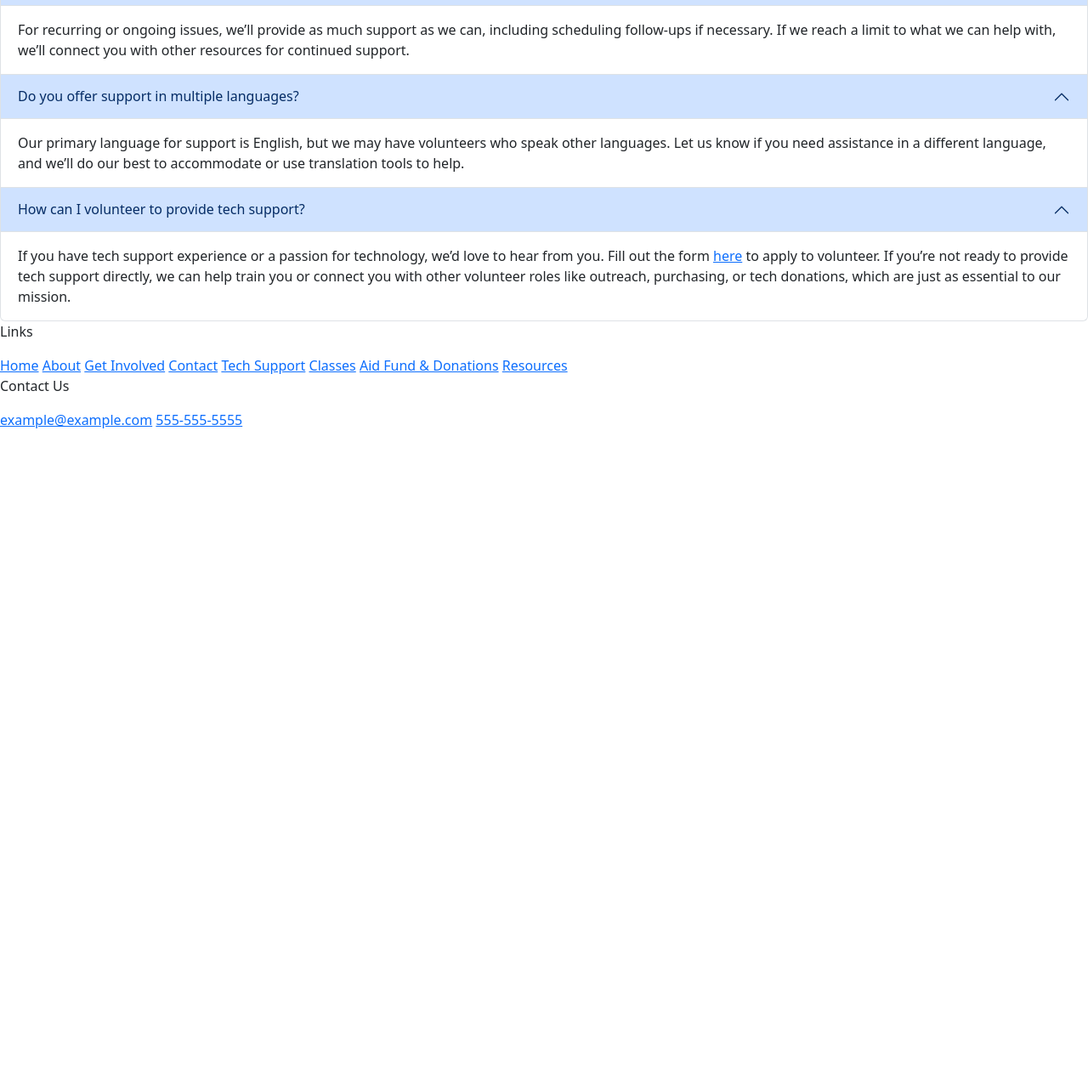
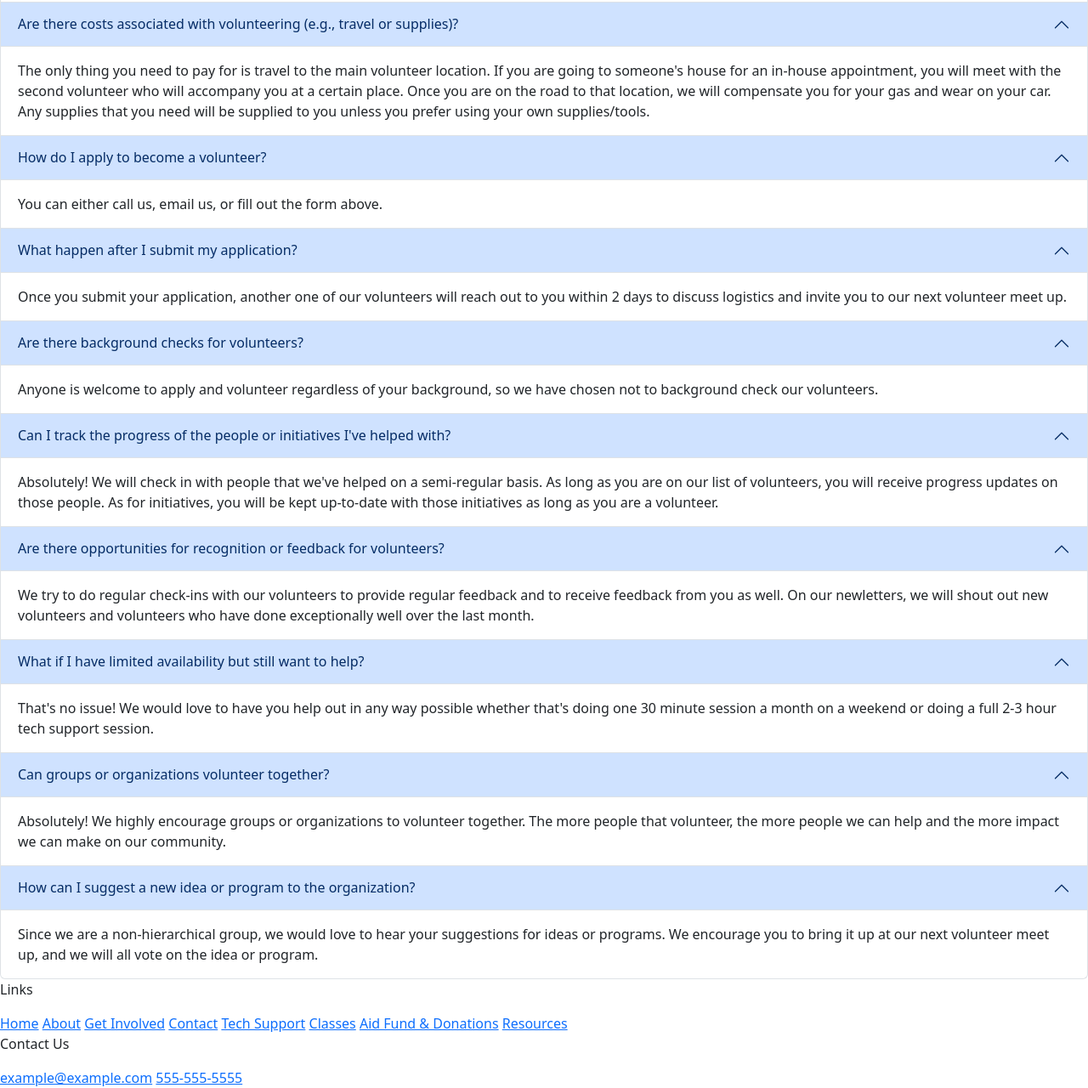
Before and after one commit to hunterb2121/hunterb2121.github.io, a plain HTML site: page get_involved.html in a window 1280 px wide. Shown: the part 4521-5801 px from the top of the page at 85% size. Before the commit the page ends 5027 px from the top, so only its background shows below. Drawn offline with nearby package versions, Linux system fonts and the light colour scheme.

Commit message:
Finished volunteer faq section

```diff
--- a/get_involved.html
+++ b/get_involved.html
@@ -284,7 +284,7 @@
                     </h3>
                     <div id="collapseSeven" class="accordion-collapse collapse show" data-bs-parent="#tech-support-faq-accordion">
                       <div class="accordion-body">
-                        For tech support, you would probably need knowledge along the levels of Comptia A+. If you don't have those skills already, we are more than happy to help you get those. For classes, we ask that you have either worked in the tech field in some capacity or are able to demonstrate that you have the knowledge in a conversation with other volunteers who are experienced in the tech field.
+                        For tech support, you would probably need knowledge along the levels of CompTIA A+. If you don't have those skills already, we are more than happy to help you get those. For classes, we ask that you have either worked in the tech field in some capacity or are able to demonstrate that you have the knowledge in a conversation with other volunteers who are experienced in the tech field.
                       </div>
                     </div>
                   </div>
@@ -292,12 +292,12 @@
                   <div class="accordion-item">
                     <h3 class="accordion-header">
                       <button class="accordion-button" type="button" data-bs-toggle="collapse" data-bs-target="#collapseEight" aria-expanded="false" aria-controls="collapseEight">
-                        Do I need to bring my device to you?
+                        Where are volunteer opportunities located?
                       </button>
                     </h3>
                     <div id="collapseEight" class="accordion-collapse collapse show" data-bs-parent="#tech-support-faq-accordion">
                       <div class="accordion-body">
-                        Only if you’d like! You’re welcome to bring your device to a drop-in session, or we can arrange an in-home visit or assist remotely by phone.
+                        All volunteer opportunities are located in the Portland, Oregon area, including surrounding areas. Actual locations vary for each event or activity based on where we can get space.
                       </div>
                     </div>
                   </div>
@@ -305,12 +305,12 @@
                   <div class="accordion-item">
                     <h3 class="accordion-header">
                       <button class="accordion-button" type="button" data-bs-toggle="collapse" data-bs-target="#collapseNine" aria-expanded="false" aria-controls="collapseNine">
-                        Can I schedule an appointment for tech support?
+                        Do I need to bring any tools, devices, or materials for volunteering?
                       </button>
                     </h3>
                     <div id="collapseNine" class="accordion-collapse collapse show" data-bs-parent="#tech-support-faq-accordion">
                       <div class="accordion-body">
-                        Absolutely! To schedule an appointment, just call, email, or complete the form above. Once we receive your request, we’ll reach out to confirm a time. Drop-in sessions are also available and posted on this website.
+                        Not usually. If you volunteering at an in-person event, we will provide things like a computer and tools like screwdrivers, tweazers, canned air, and more unless you would like to bring your own. If you are working remote, you will need to use your own computer if one is needed. We don't use remote software, so you won't need to install anything on your computer. The computer is just nice for researching issues while working.
                       </div>
                     </div>
                   </div>
@@ -318,12 +318,12 @@
                   <div class="accordion-item">
                     <h3 class="accordion-header">
                       <button class="accordion-button" type="button" data-bs-toggle="collapse" data-bs-target="#collapseTen" aria-expanded="false" aria-controls="collapseTen">
-                        What if I need ongoing tech support?
+                        Are there costs associated with volunteering (e.g., travel or supplies)?
                       </button>
                     </h3>
                     <div id="collapseTen" class="accordion-collapse collapse show" data-bs-parent="#tech-support-faq-accordion">
                       <div class="accordion-body">
-                        For recurring or ongoing issues, we’ll provide as much support as we can, including scheduling follow-ups if necessary. If we reach a limit to what we can help with, we’ll connect you with other resources for continued support.
+                        The only thing you need to pay for is travel to the main volunteer location. If you are going to someone's house for an in-house appointment, you will meet with the second volunteer who will accompany you at a certain place. Once you are on the road to that location, we will compensate you for your gas and wear on your car. Any supplies that you need will be supplied to you unless you prefer using your own supplies/tools.
                       </div>
                     </div>
                   </div>
@@ -331,12 +331,12 @@
                   <div class="accordion-item">
                     <h3 class="accordion-header">
                       <button class="accordion-button" type="button" data-bs-toggle="collapse" data-bs-target="#collapseEleven" aria-expanded="false" aria-controls="collapseEleven">
-                        Do you offer support in multiple languages?
+                        How do I apply to become a volunteer?
                       </button>
                     </h3>
                     <div id="collapseEleven" class="accordion-collapse collapse show" data-bs-parent="#tech-support-faq-accordion">
                       <div class="accordion-body">
-                        Our primary language for support is English, but we may have volunteers who speak other languages. Let us know if you need assistance in a different language, and we’ll do our best to accommodate or use translation tools to help.
+                        You can either call us, email us, or fill out the form above.
                       </div>
                     </div>
                   </div>
@@ -344,12 +344,90 @@
                   <div class="accordion-item">
                     <h3 class="accordion-header">
                       <button class="accordion-button" type="button" data-bs-toggle="collapse" data-bs-target="#collapseTwelve" aria-expanded="false" aria-controls="collapseTwelve">
-                        How can I volunteer to provide tech support?
+                        What happen after I submit my application?
                       </button>
                     </h3>
                     <div id="collapseTwelve" class="accordion-collapse collapse show" data-bs-parent="#tech-support-faq-accordion">
                       <div class="accordion-body">
-                        If you have tech support experience or a passion for technology, we’d love to hear from you. Fill out the form <a href="get_involved.html">here</a> to apply to volunteer. If you’re not ready to provide tech support directly, we can help train you or connect you with other volunteer roles like outreach, purchasing, or tech donations, which are just as essential to our mission.
+                        Once you submit your application, another one of our volunteers will reach out to you within 2 days to discuss logistics and invite you to our next volunteer meet up.
+                      </div>
+                    </div>
+                  </div>
+
+                  <div class="accordion-item">
+                    <h3 class="accordion-header">
+                      <button class="accordion-button" type="button" data-bs-toggle="collapse" data-bs-target="#collapseThirteen" aria-expanded="false" aria-controls="collapseThirteen">
+                        Are there background checks for volunteers?
+                      </button>
+                    </h3>
+                    <div id="collapseThirteen" class="accordion-collapse collapse show" data-bs-parent="#tech-support-faq-accordion">
+                      <div class="accordion-body">
+                        Anyone is welcome to apply and volunteer regardless of your background, so we have chosen not to background check our volunteers.
+                      </div>
+                    </div>
+                  </div>
+
+                  <div class="accordion-item">
+                    <h3 class="accordion-header">
+                      <button class="accordion-button" type="button" data-bs-toggle="collapse" data-bs-target="#collapseFourteen" aria-expanded="false" aria-controls="collapseFourteen">
+                        Can I track the progress of the people or initiatives I've helped with?
+                      </button>
+                    </h3>
+                    <div id="collapseFourteen" class="accordion-collapse collapse show" data-bs-parent="#tech-support-faq-accordion">
+                      <div class="accordion-body">
+                        Absolutely! We will check in with people that we've helped on a semi-regular basis. As long as you are on our list of volunteers, you will receive progress updates on those people. As for initiatives, you will be kept up-to-date with those initiatives as long as you are a volunteer.
+                      </div>
+                    </div>
+                  </div>
+
+                  <div class="accordion-item">
+                    <h3 class="accordion-header">
+                      <button class="accordion-button" type="button" data-bs-toggle="collapse" data-bs-target="#collapseFifteen" aria-expanded="false" aria-controls="collapseFifteen">
+                        Are there opportunities for recognition or feedback for volunteers?
+                      </button>
+                    </h3>
+                    <div id="collapseFifteen" class="accordion-collapse collapse show" data-bs-parent="#tech-support-faq-accordion">
+                      <div class="accordion-body">
+                        We try to do regular check-ins with our volunteers to provide regular feedback and to receive feedback from you as well. On our newletters, we will shout out new volunteers and volunteers who have done exceptionally well over the last month.
+                      </div>
+                    </div>
+                  </div>
+
+                  <div class="accordion-item">
+                    <h3 class="accordion-header">
+                      <button class="accordion-button" type="button" data-bs-toggle="collapse" data-bs-target="#collapseSixteen" aria-expanded="false" aria-controls="collapseSixteen">
+                        What if I have limited availability but still want to help?
+                      </button>
+                    </h3>
+                    <div id="collapseSixteen" class="accordion-collapse collapse show" data-bs-parent="#tech-support-faq-accordion">
+                      <div class="accordion-body">
+                        That's no issue! We would love to have you help out in any way possible whether that's doing one 30 minute session a month on a weekend or doing a full 2-3 hour tech support session.
+                      </div>
+                    </div>
+                  </div>
+
+                  <div class="accordion-item">
+                    <h3 class="accordion-header">
+                      <button class="accordion-button" type="button" data-bs-toggle="collapse" data-bs-target="#collapseSeventeen" aria-expanded="false" aria-controls="collapseSeventeen">
+                        Can groups or organizations volunteer together?
+                      </button>
+                    </h3>
+                    <div id="collapseSeventeen" class="accordion-collapse collapse show" data-bs-parent="#tech-support-faq-accordion">
+                      <div class="accordion-body">
+                        Absolutely! We highly encourage groups or organizations to volunteer together. The more people that volunteer, the more people we can help and the more impact we can make on our community.
+                      </div>
+                    </div>
+                  </div>
+
+                  <div class="accordion-item">
+                    <h3 class="accordion-header">
+                      <button class="accordion-button" type="button" data-bs-toggle="collapse" data-bs-target="#collapseEighteen" aria-expanded="false" aria-controls="collapseEighteen">
+                        How can I suggest a new idea or program to the organization?
+                      </button>
+                    </h3>
+                    <div id="collapseEighteen" class="accordion-collapse collapse show" data-bs-parent="#tech-support-faq-accordion">
+                      <div class="accordion-body">
+                        Since we are a non-hierarchical group, we would love to hear your suggestions for ideas or programs. We encourage you to bring it up at our next volunteer meet up, and we will all vote on the idea or program.
                       </div>
                     </div>
                   </div>
```
